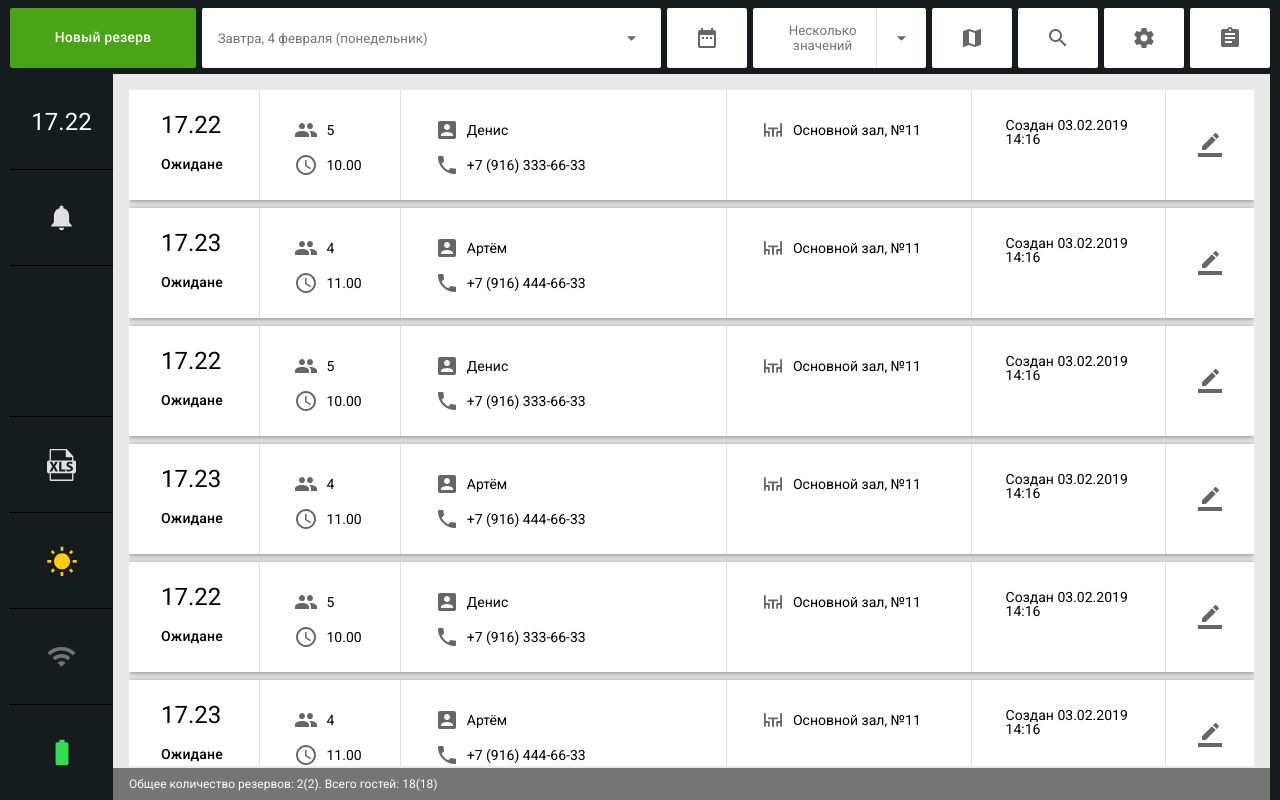
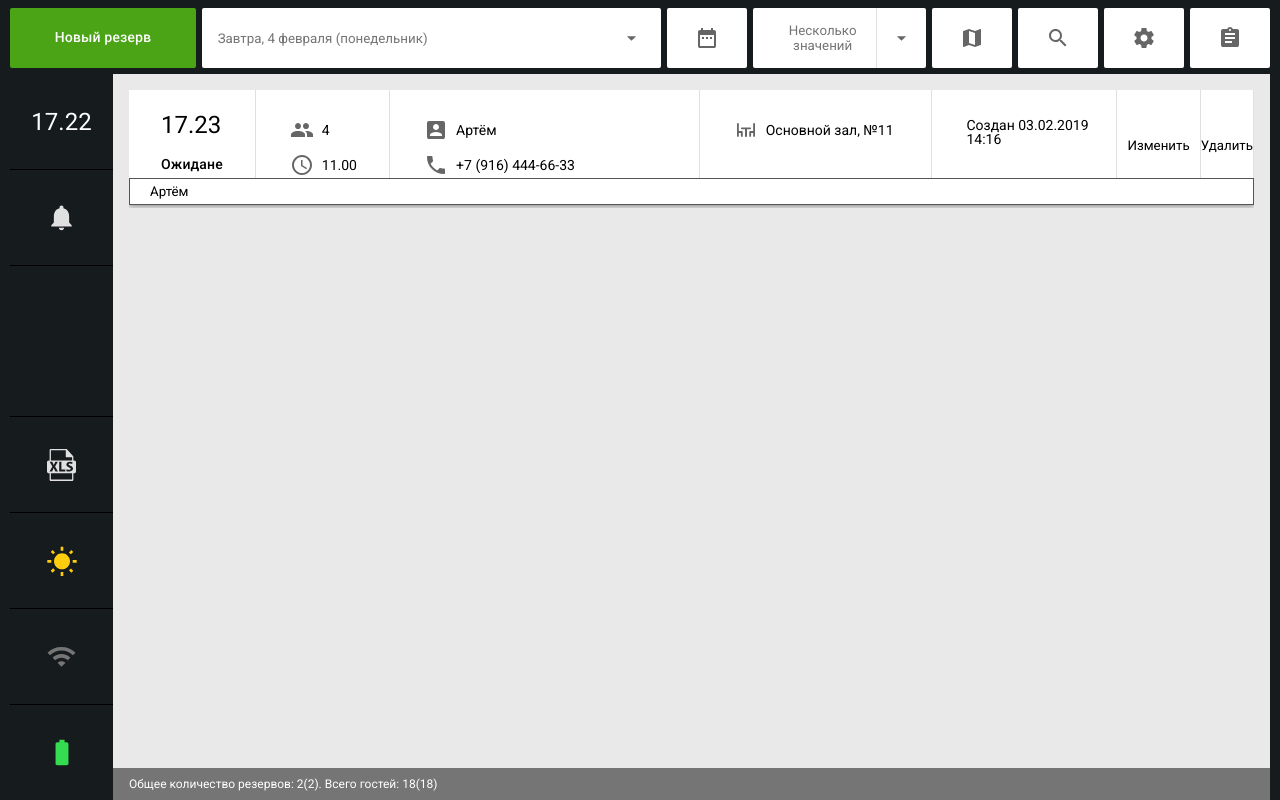
Before and after one commit to sol-sirol/internship, a React (Vite) app: page / in a window 1280 px wide. Both pictures are taken after a click on the button 1209 px from the left and 145 px from the top of the page. Built offline with nearby package versions, Linux system fonts and the light colour scheme.

Commit message:
Start of the third stage

```diff
--- a/src/App.jsx
+++ b/src/App.jsx
@@ -1,3 +1,4 @@
+import { useState } from "react";
 import "./App.css";
 import MyAside from "./components/MyAside";
 import MyFooter from "./components/MyFooter";
@@ -5,7 +6,25 @@ import MyHeader from "./components/MyHeader";
 import OrderSheet from "./components/OrderSheet";
 
 function App() {
-  const OrderSheetItems = [
+  const [reservesList, setReservesList] = useState([
+    {
+      id: 6,
+      time: "17.23",
+      status: "Ожидане",
+
+      persons: 4,
+      reservationTime: "11.00",
+
+      customer: "Артём",
+      phoneCustomer: "+7 (916) 444-66-33",
+
+      place: "Основной зал, №11",
+
+      created: "03.02.2019 14:16",
+    },
+  ]);
+
+  const orderSheetItems = [
     {
       id: 1,
       time: "17.22",
@@ -97,11 +116,63 @@ function App() {
       created: "03.02.2019 14:16",
     },
   ];
+
+  function createReserve() {
+    const tm = [
+      ...reservesList,
+      {
+        id:
+          Math.random().toString(16).slice(2) +
+          new Date().getTime().toString(36),
+        time: "155.23",
+        status: "Ожидане",
+
+        persons: 4,
+        reservationTime: "11.00",
+
+        customer: "Артём",
+        phoneCustomer: "+7 (916) 444-66-33",
+
+        place: "Основной зал, №11",
+
+        created: "03.02.2019 14:16",
+      },
+    ];
+    setReservesList(tm);
+  }
+
+  // function updateReserve(id, data) {
+  //   const tm = reservesList.map((e) => {
+  //     if (e.id == id) {
+  //       console.log(55555555555555, e);
+  //       e.phoneCustomer = data.phoneCustomer;
+  //     }
+  //   });
+  //   console.log(tm);
+  //   setReservesList(tm);
+  // }
+
+  function updateReserve(id, data) {
+    const tm = reservesList.map((e) => {
+      if (e.id == id) {
+        return { ...data };
+      } else {
+        return { ...e };
+      }
+    });
+    setReservesList(tm);
+  }
+
+  function removeReserve(id) {
+    const tm = reservesList.filter((e) => e.id !== id);
+    setReservesList(tm);
+  }
+
   return (
     <div className="App">
       <div className="wrapper">
         <div className="wrapper__container container">
-          <MyHeader />
+          <MyHeader createReserve={createReserve} />
           <main className="main">
             <MyAside />
             <div className="content">
@@ -111,8 +182,13 @@ function App() {
                     <div className="order-sheet__wrapper">
                       <div className="order-sheet__container">
                         <div className="order-sheet__body">
-                          {OrderSheetItems.map((el) => (
-                            <OrderSheet data={el} key={el.id} />
+                          {reservesList.map((el) => (
+                            <OrderSheet
+                              removeReserve={removeReserve}
+                              updateReserve={updateReserve}
+                              data={el}
+                              key={el.id}
+                            />
                           ))}
                         </div>
                       </div>
--- a/src/components/MyHeader.jsx
+++ b/src/components/MyHeader.jsx
@@ -10,11 +10,12 @@ import MapUnfold from "../assets/images/header/map-unfold.svg";
 import Settings from "../assets/images/header/settings.svg";
 import Assignment from "../assets/images/header/assignment.svg";
 
-const MyHeader = () => {
+const MyHeader = ({ createReserve }) => {
   return (
     <header className="header">
       <div className="header__body">
         <button
+          onClick={() => createReserve()}
           className="header__button header__button_green"
           title="Новый резерв"
         >
--- a/src/components/OrderSheet.jsx
+++ b/src/components/OrderSheet.jsx
@@ -7,24 +7,29 @@ import AccountBox from "../assets/images/sheet/account_box.svg";
 import LocalPhone from "../assets/images/sheet/local_phone.svg";
 import Table from "../assets/images/sheet/table.svg";
 import BorderColor from "../assets/images/sheet/border_color.svg";
+import { useState } from "react";
 
-const OrderSheet = (props) => {
+const OrderSheet = ({ data, removeReserve, updateReserve, ...props }) => {
+  const [reserve, setReserve] = useState({ ...data });
+
+  const [editMode, seteditMode] = useState(false);
+
   return (
     <div className="sheet">
       <div className="sheet__wrapper">
         <div className="sheet__body">
-          <SheetSection top={props.data.time} bottom={props.data.status} />
+          <SheetSection top={data.time} bottom={data.status} />
           <SheetSection
-            top={props.data.persons}
-            bottom={props.data.reservationTime}
+            top={data.persons}
+            bottom={data.reservationTime}
             iconTo={<MyImage height="24px" width="24px" imageSrc={Group} />}
             iconBottom={
               <MyImage height="24px" width="24px" imageSrc={Schedule} />
             }
           />
           <SheetSection
-            top={props.data.customer}
-            bottom={props.data.phoneCustomer}
+            top={data.customer}
+            bottom={data.phoneCustomer}
             iconTo={
               <MyImage height="24px" width="24px" imageSrc={AccountBox} />
             }
@@ -33,18 +38,54 @@ const OrderSheet = (props) => {
             }
           />
           <SheetSection
-            top={props.data.place}
+            top={data.place}
             bottom={null}
             iconTo={<MyImage height="24px" width="24px" imageSrc={Table} />}
           />
-          <SheetSection
-            top={props.data.created}
-            iconTo={"Создан "}
-            bottom={null}
-          />
-          <button className="sheet__section" title="Изменить">
-            <MyImage height="24px" width="24px" imageSrc={BorderColor} />
-          </button>
+          <SheetSection top={data.created} iconTo={"Создан "} bottom={null} />
+
+          {!editMode ? (
+            <button
+              onClick={() => {
+                seteditMode(!editMode);
+                console.log(55454545, editMode);
+              }}
+              className="sheet__section"
+              title="Изменить"
+            >
+              <MyImage height="24px" width="24px" imageSrc={BorderColor} />
+            </button>
+          ) : (
+            <>
+              <button
+                onClick={() => {
+                  updateReserve(data.id, reserve);
+                  seteditMode(!editMode);
+                }}
+                className="sheet__section"
+                title="Изменить"
+              >
+                Изменить
+              </button>
+              <button
+                onClick={() => {
+                  removeReserve(data.id);
+                }}
+                className="sheet__section"
+                title="Изменить"
+              >
+                Удалить
+              </button>
+              <input
+                value={reserve.customer}
+                onChange={(e) => {
+                  setReserve({ ...reserve, customer: e.target.value });
+                }}
+                className="myInput"
+                type="text"
+              />
+            </>
+          )}
         </div>
       </div>
     </div>
--- a/src/index.css
+++ b/src/index.css
@@ -80,3 +80,15 @@ h6 {
   background-size: contain;
   background-position: center;
 }
+.myInput {
+  position: absolute;
+  bottom: -5px;
+  left: 0;
+  padding: 5px 20px;
+  width: 100%;
+  border: 1px solid #555;
+}
+.myInput:focus {
+  background-color: rgb(198, 226, 235);
+  border: 1px solid #555;
+}
```
